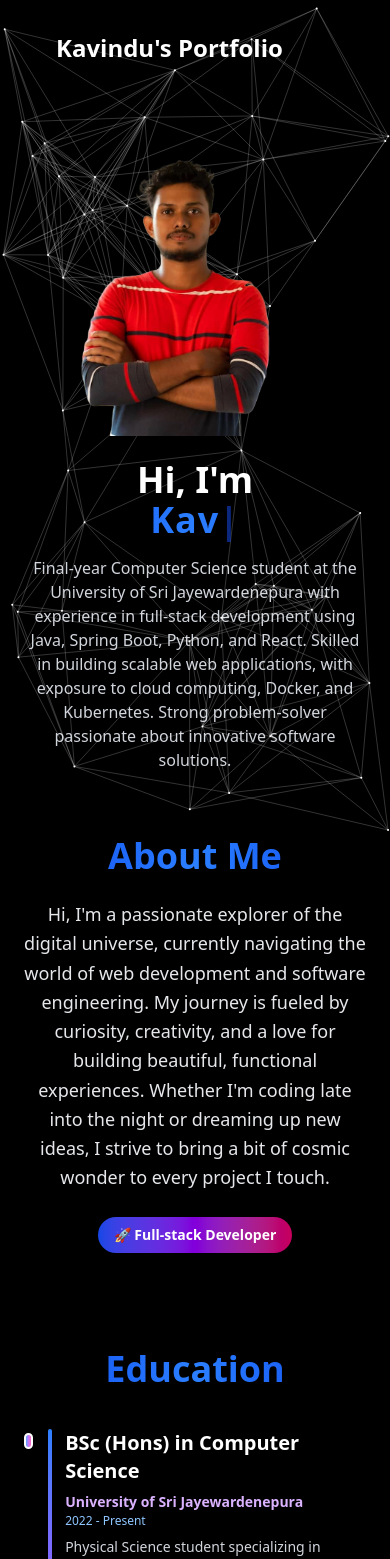
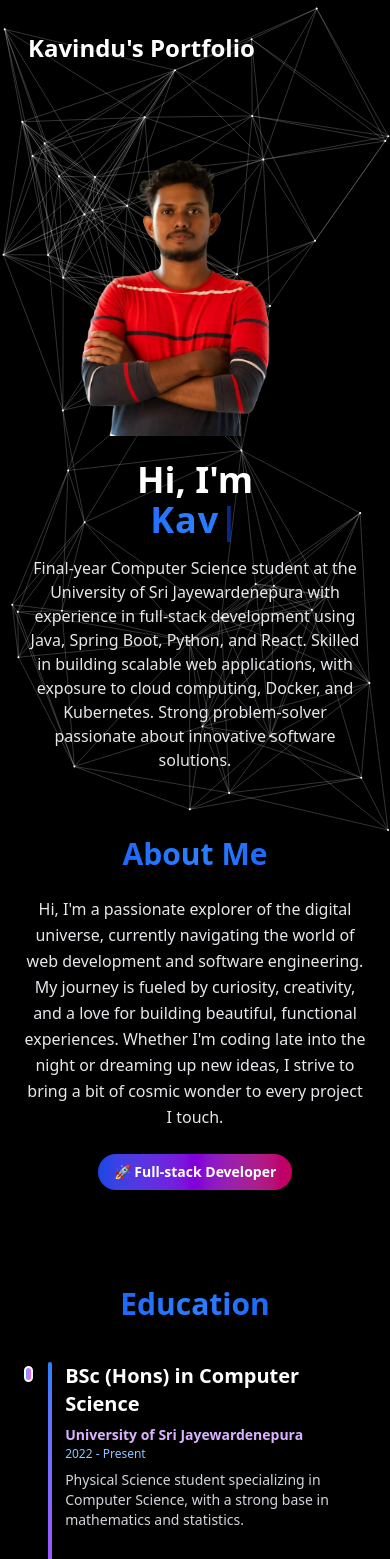
Before and after one commit to kavinduhcolombage/portfolio, a React (Vite) app: page / in a window 390 px wide. Shown: the top 1559 px of the page. Built offline with nearby package versions, Linux system fonts and the light colour scheme.

Commit message:
style: enhance responsive typography and layout across multiple sections

```diff
--- a/src/Components/Navbar.tsx
+++ b/src/Components/Navbar.tsx
@@ -1,7 +1,7 @@
 const Navbar = () => {
   return (
     <nav className="border-b-4 border-transparent relative">
-      <div className="flex items-center justify-between py-8 px-6 mx-8">
+      <div className="flex items-center justify-between py-8 px-6 mx-8 max-[400px]:mx-1">
         <h1 className="text-3xl max-[900px]:text-2xl font-bold text-white bg-clip-text">
           Kavindu's Portfolio
         </h1>
--- a/src/Sections/AboutMe.tsx
+++ b/src/Sections/AboutMe.tsx
@@ -7,10 +7,10 @@ const AboutMe = () => {
         {/* Add more decorative elements if you want */}
       </div>
       <div className="relative z-10 text-center max-w-2xl">
-        <h2 className="text-4xl font-extrabold text-transparent bg-clip-text bg-gradient-to-r from-blue-700 via-blue-500 to-blue-700 drop-shadow-lg mb-6">
+        <h2 className="text-4xl max-[400px]:text-3xl font-extrabold text-transparent bg-clip-text bg-gradient-to-r from-blue-700 via-blue-500 to-blue-700 drop-shadow-lg mb-6">
           About Me
         </h2>
-        <p className="text-lg text-gray-200 mb-6 leading-relaxed drop-shadow">
+        <p className="text-lg max-[900px]:text-base text-gray-200 mb-6 leading-relaxed drop-shadow">
           Hi, I'm a passionate explorer of the digital universe, currently navigating the world of web development and software engineering. My journey is fueled by curiosity, creativity, and a love for building beautiful, functional experiences. Whether I'm coding late into the night or dreaming up new ideas, I strive to bring a bit of cosmic wonder to every project I touch.
         </p>
         <div className="flex flex-col items-center gap-2">
--- a/src/Sections/Education.tsx
+++ b/src/Sections/Education.tsx
@@ -23,7 +23,7 @@ const Education = () => {
   return (
     <section className="relative flex flex-col items-center justify-center min-h-[50vh] px-6 py-12">
       <div className="relative z-10 text-center max-w-2xl">
-        <h2 className="text-4xl font-extrabold text-transparent bg-clip-text bg-gradient-to-r from-blue-700 via-blue-500 to-blue-700 drop-shadow-lg mb-10">
+        <h2 className="text-4xl max-[400px]:text-3xl font-extrabold text-transparent bg-clip-text bg-gradient-to-r from-blue-700 via-blue-500 to-blue-700 drop-shadow-lg mb-10">
           Education
         </h2>
         <div className="flex flex-col items-center">
--- a/src/Sections/Footer.tsx
+++ b/src/Sections/Footer.tsx
@@ -3,11 +3,11 @@ const Footer = () => {
         <footer className="relative bg-black py-6 mt-12">
             {/* Gradient top border */}
             <div className="absolute left-0 right-0 top-0 h-0.5 bg-gradient-to-r from-blue-700 via-blue-500 to-blue-700"></div>
-            <div className="container mx-auto flex flex-col md:flex-row items-center justify-between px-6">
-                <span className="text-lg font-bold text-transparent bg-clip-text bg-gradient-to-r from-blue-700 via-blue-500 to-blue-700 drop-shadow">
+            <div className="container mx-auto flex max-[400px]:flex-wrap-reverse items-center justify-between max-[400px]:justify-center  px-6 gap-5">
+                <div className="text-lg max-[400px]:text-sm font-bold max-[400px]:font-semibold text-transparent bg-clip-text bg-gradient-to-r from-blue-700 via-blue-500 to-blue-700 drop-shadow max-[400px]:justify-center">
                     © {new Date().getFullYear()} Kavindu Hansana. All rights reserved.
-                </span>
-                <div className="flex space-x-6 mt-4 md:mt-0">
+                </div>
+                <div className="flex space-x-6">
                     <a
                         href="https://github.com/kavinduhcolombage"
                         target="_blank"
--- a/src/Sections/Introduction.tsx
+++ b/src/Sections/Introduction.tsx
@@ -51,7 +51,7 @@ const Introduction: React.FC = () => {
             <span className="animate-pulse text-blue-700">|</span>
           )}
         </h1>
-        <p className="text-gray-300 text-lg max-[900px]:text-base max-w-xl">{summary}</p>
+        <p className="text-gray-200 text-lg max-[900px]:text-base max-w-xl">{summary}</p>
       </div>
     </section>
   );
--- a/src/Sections/Project.tsx
+++ b/src/Sections/Project.tsx
@@ -37,7 +37,7 @@ const Project = () => {
     return (
         <section className="relative flex flex-col items-center justify-center min-h-[50vh] px-24 max-[400px]:px-10 py-12">
             <div className="relative z-10 text-center w-full">
-                <h2 className="text-4xl font-extrabold text-transparent bg-clip-text bg-gradient-to-r from-blue-700 via-blue-500 to-blue-700 drop-shadow-lg mb-10">
+                <h2 className="text-4xl max-[400px]:text-3xl font-extrabold text-transparent bg-clip-text bg-gradient-to-r from-blue-700 via-blue-500 to-blue-700 drop-shadow-lg mb-10">
                     Projects
                 </h2>
                 <div className="grid grid-cols-1 md:grid-cols-2 lg:grid-cols-3 gap-8">
```
